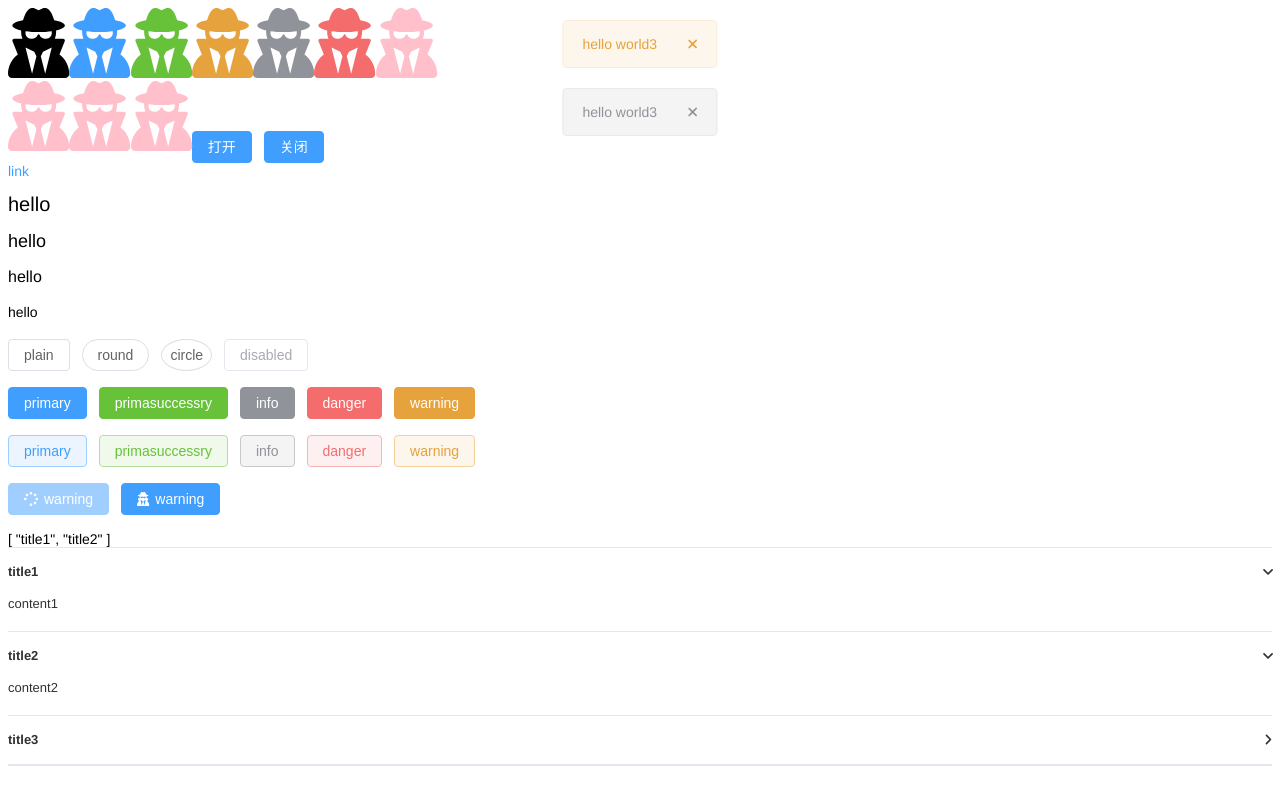
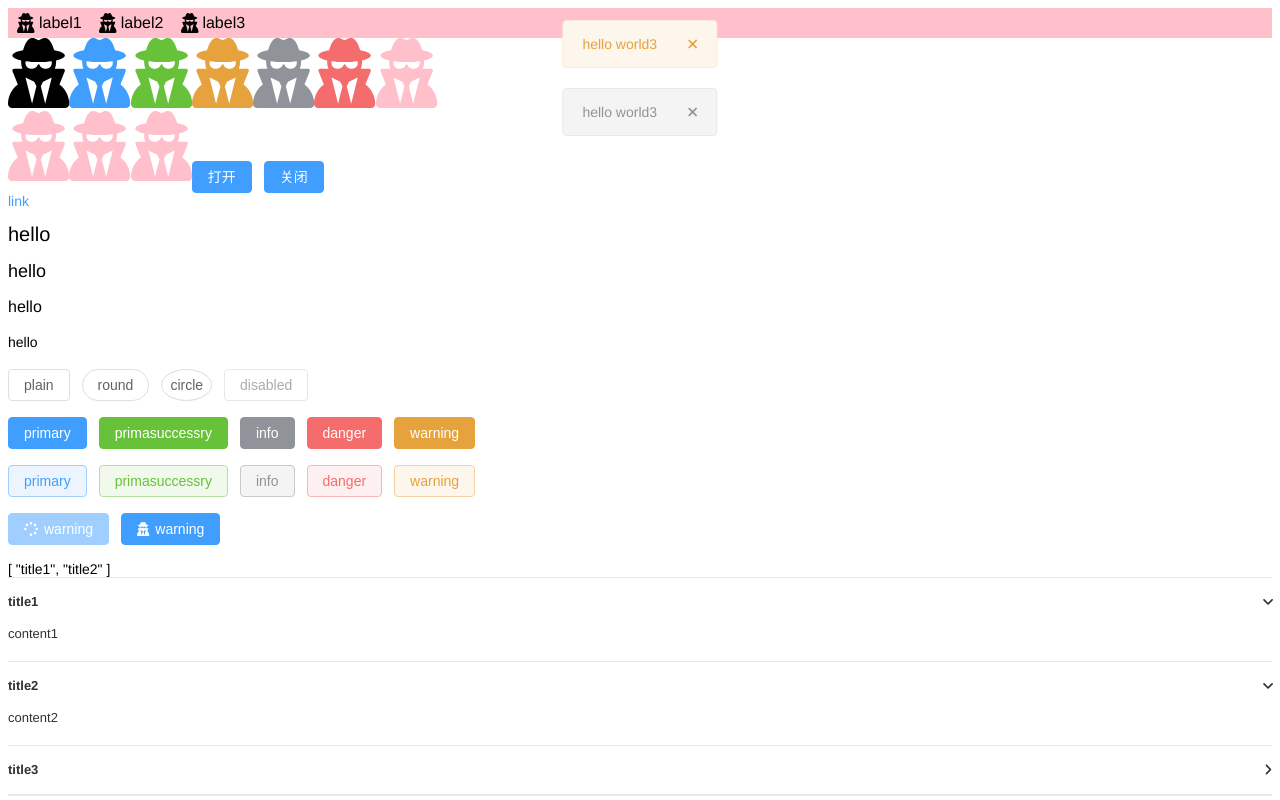
Before and after one commit to CJR19/c-element, a Vue app: page / in a window 1280 px wide. Shown: the top 800 px of the page. Built offline with nearby package versions, Linux system fonts and the light colour scheme.

Commit message:
feat: tabs compoent (unfinished)

```diff
--- a/src/App.vue
+++ b/src/App.vue
@@ -1,4 +1,9 @@
 <template>
+  <Tabs v-model="tabsActive">
+    <Tab name="1" label="label1" icon="fa-solid fa-user-secret"></Tab>
+    <Tab name="2" label="label2" icon="fa-solid fa-user-secret"></Tab>
+    <Tab name="3" label="label3" icon="fa-solid fa-user-secret"></Tab>
+  </Tabs>
   <Icon icon="fa-solid fa-user-secret"  :size="iconSize" />
   <Icon icon="fa-solid fa-user-secret"  size="5x" type="primary"/>
   <Icon icon="fa-solid fa-user-secret"  size="5x" type="success"/>
@@ -108,6 +113,8 @@ import Icon from './components/Icon/Icon.vue'
 import Alert from './components/Alert/Alert.vue'
 import Tooltip from '@/components/Tooltip/Tooltip.vue'
 import Dropdown from '@/components/Dropdown/Dropdown'
+import Tabs from '@/components/Tabs/Tabs.vue'
+import Tab from '@/components/Tabs/Tab.vue'
 
 import { createMessage } from './components/Message/method';
 import type { ButtonInstance } from './components/Button/types';
@@ -115,6 +122,7 @@ import type { TooltipInstance } from './components/Tooltip/types';
 import type { size } from './components/Icon/types';
 import type { Options } from '@popperjs/core';
 import type { MenuOption } from './components/Dropdown/types';
+
 
 const ButtonRef = ref<ButtonInstance | null>(null)
 const TooltipRef = ref<TooltipInstance | null>(null)
@@ -134,6 +142,9 @@ const openTooltip = () => {
 const closeTooltip = () => {
   TooltipRef.value?.hide()
 }
+
+const tabsActive = ref('abc')
+
 onMounted(()=>{
 
   createMessage({message:'hello world1',duration:2000,showClose:true,})
@@ -155,6 +166,7 @@ onMounted(()=>{
   setTimeout(() => {
     trigger.value = 'click'
     openValue.value = ['title1','title2']
+    tabsActive.value = 'ccc'
   }, 2000);
 })
 
--- /dev/null
+++ b/src/components/Tabs/Tab.scss
@@ -0,0 +1,38 @@
+
+$icon-size:20px;
+.c-tab {
+    padding: 0 8px;
+    min-height: 30px;
+    transition: color .3s, background-color .3s;
+    &__content {
+        height: 100%;
+        padding: 4px 0;
+        min-width: 40px;
+        display: flex;
+        align-items: center;
+
+        box-sizing: border-box;
+        cursor: pointer;
+    }
+    &__icon + &__label{
+        padding-left: 3px;
+    }
+
+    &__label {
+        font-size: 16px;
+    }
+
+    &__icon {
+        width: $icon-size;
+        height: $icon-size;;
+        font-size:  $icon-size;;
+    }
+    &__indicator {
+        height: 2px;
+        opacity: 0;
+        background: currentColor;
+    }
+
+
+
+}
--- /dev/null
+++ b/src/components/Tabs/Tab.vue
@@ -0,0 +1,26 @@
+<template>
+  <div class="c-tab">
+    <div class="c-tab__content c-tab__content--active">
+      <Icon class="c-tab__icon" :icon="icon" v-if="icon"/>
+      <div class="c-tab__label">{{ label }}</div>
+    </div>
+    <div class="c-tab__indicator"></div>
+  </div>
+</template>
+
+<script lang="ts" setup>
+import { ref,watch,provide } from 'vue'
+import type { TabProps } from './types'
+import { TabsContextKey } from './types'
+import Icon from '../Icon/Icon.vue';
+defineOptions({
+  name: 'CTab'
+})
+
+const props = withDefaults(defineProps<TabProps>(),{
+  name: Math.random().toString(36).split('.')[1]
+})
+
+
+
+</script>
--- /dev/null
+++ b/src/components/Tabs/Tabs.scss
@@ -0,0 +1,4 @@
+.c-tabs {
+    display: flex;
+    background-color: pink;
+}
--- /dev/null
+++ b/src/components/Tabs/Tabs.vue
@@ -0,0 +1,32 @@
+<template>
+  <div class="c-tabs">
+    <slot />
+  </div>
+</template>
+
+<script lang="ts" setup>
+import { ref,watch,provide } from 'vue'
+import type { TabsProps,TabsEmits,NameType } from './types'
+import {TabsContextKey} from './types'
+
+const props = defineProps<TabsProps>()
+const emits = defineEmits<TabsEmits>()
+
+const activeName = ref(props.modelValue)
+
+watch(
+  ()=>props.modelValue,
+  ()=>activeName.value = props.modelValue
+)
+
+const toggleActiveName = (name:NameType)=>{
+  activeName.value = name
+  emits('update:modelValue',activeName.value)
+}
+
+provide(TabsContextKey,{
+  activeName,
+  toggleActiveName
+})
+
+</script>
--- /dev/null
+++ b/src/components/Tabs/style.scss
@@ -0,0 +1,2 @@
+@import './Tab.scss';
+@import './Tabs.scss';
--- /dev/null
+++ b/src/components/Tabs/types.ts
@@ -0,0 +1,24 @@
+import type { InjectionKey,Ref } from 'vue'
+
+export type NameType = string | number
+
+export interface TabsProps {
+    modelValue: NameType
+}
+
+export interface TabsEmits {
+    (e: 'update:modelValue',value: NameType) : void
+}
+
+export interface TabsContext {
+    activeName: Ref<NameType>,
+    toggleActiveName: (name: NameType) => void
+}
+
+export const TabsContextKey: InjectionKey<TabsContext> = Symbol('tabsContextKey')
+
+export interface TabProps {
+    name?: NameType,
+    icon?: string,
+    label?: NameType,
+}
--- a/src/styles/index.scss
+++ b/src/styles/index.scss
@@ -10,3 +10,4 @@
 @import '../components/Tooltip/style.scss';
 @import '../components/Dropdown/style.scss';
 @import '../components/Message/style.scss';
+@import '../components/Tabs/style.scss';
```
Also changed, not shown: src/components/Tabs/readme.md (added).
